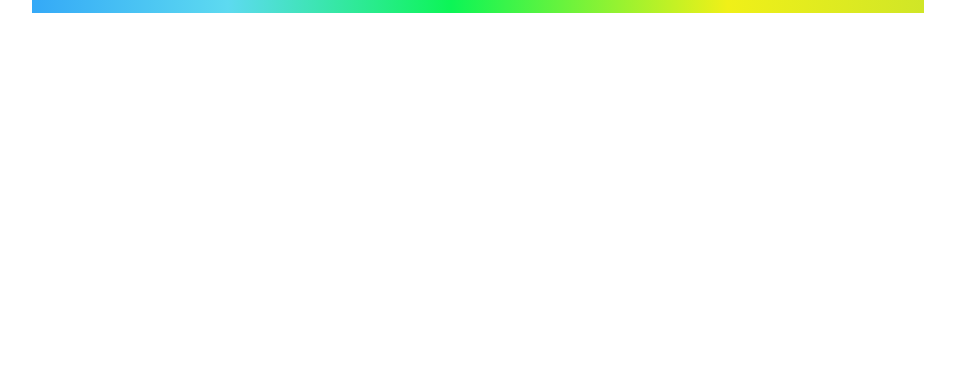
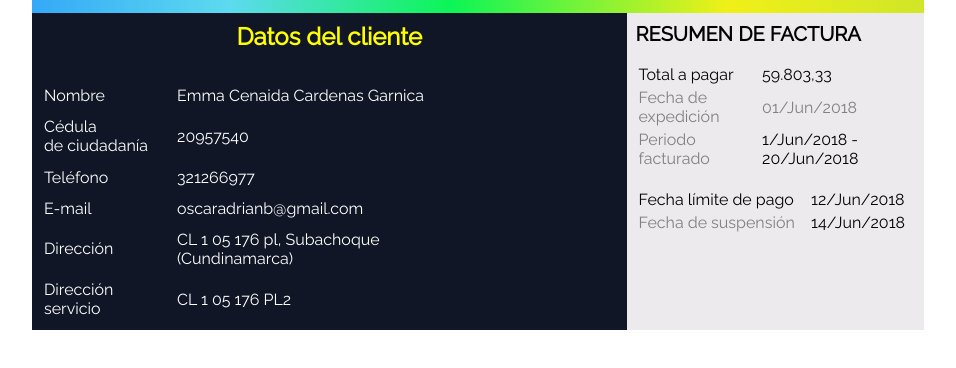
Before and after one commit to D4v1d98Ru1z/Facturacion, a plain HTML site: page index.html in a window 1280 px wide. Shown: the part 136-504 px from the top of the page, without its empty margins (162-1118 px from the left). Drawn offline with Linux system fonts and the light colour scheme.

Commit message:
Main zone almost completed

```diff
--- a/css/style.scss
+++ b/css/style.scss
@@ -63,7 +63,7 @@
             }
         }
     }
-    #main {
+    .barramain {
         height: 16px;
         background: rgba(52, 169, 247, 1);
         background: -moz-linear-gradient(left, rgba(52, 169, 247, 1) 0%, rgba(93, 218, 240, 1) 22%, rgba(12, 245, 86, 1) 47%, rgba(240, 240, 24, 1) 78%, rgba(208, 230, 39, 1) 100%);
@@ -74,4 +74,47 @@
         background: linear-gradient(to right, rgba(52, 169, 247, 1) 0%, rgba(93, 218, 240, 1) 22%, rgba(12, 245, 86, 1) 47%, rgba(240, 240, 24, 1) 78%, rgba(208, 230, 39, 1) 100%);
         filter: progid:DXImageTransform.Microsoft.gradient( startColorstr='#34a9f7', endColorstr='#d0e627', GradientType=1);
     }
+    .contenidomain {
+        display: flex;
+        .datoscliente {
+            width: 66.66%;
+            background: #101626;
+            color: white;
+            font-family: 'Raleway';
+            padding: 1%;
+            h2 {
+                text-align: center;
+                color: yellow;
+                margin-bottom: 1em;
+            }
+            table{
+                tr{
+                    td{
+                        padding-top: 2%;
+                        padding-right: 1%;
+                    }
+                }
+            }
+        }
+        .resumen{
+            width: 33.34%;
+            background: #eceaed;
+            font-family: 'Raleway';
+            padding: 1%;
+            h2{
+                font-size: 1.25em;
+                margin-bottom: 0.5em;
+            }
+            .limite, .total{
+                margin-top: 1em;
+                width: 100%;
+                td{
+                padding-right: 1%;
+                }
+                .gris{
+                    color: grey;
+                }
+            }
+        }
+    }
 }
--- a/index.html
+++ b/index.html
@@ -22,13 +22,9 @@
                     <h1>FACTURA DE VENTA No GOWF 5916</h1>
                     <p>
                         RESOLUCIÓN DE FACTURACIÓN: 8762006717543 DE 01/02/2018
-                        <br>
-                        RANGO AUTORIZADO: GOWF 5001 AL GOWF 10000 295 2302
-                        <br>
-                        Calle 25B # 69C - 80 Lobby 107 H. Sheraton
-                        <br>
-                        Bogotá D.C (Bogotá)
-                        Nela S.A.S goWIFI NIT: 900176162-S
+                        <br> RANGO AUTORIZADO: GOWF 5001 AL GOWF 10000 295 2302
+                        <br> Calle 25B # 69C - 80 Lobby 107 H. Sheraton
+                        <br> Bogotá D.C (Bogotá) Nela S.A.S goWIFI NIT: 900176162-S
                     </p>
                 </div>
                 <div class="pago">
@@ -40,8 +36,65 @@
                 </div>
             </nav>
         </header>
-        <div id="main">
-
+        <div class="barramain">
+        </div>
+        <div class="contenidomain">
+            <div class="datoscliente">
+                <h2>Datos del cliente</h2>
+                <table>
+                    <tr>
+                        <td>Nombre</td>
+                        <td>Emma Cenaida Cardenas Garnica</td>
+                    </tr>
+                    <tr>
+                        <td>Cédula <br> de ciudadanía</td>
+                        <td>20957540</td>
+                    </tr>
+                    <tr>
+                        <td>Teléfono</td>
+                        <td>321266977</td>
+                    </tr>
+                    <tr>
+                        <td>E-mail</td>
+                        <td>oscaradrianb@gmail.com</td>
+                    </tr>
+                    <tr>
+                        <td>Dirección</td>
+                        <td>CL 1 05 176 pl, Subachoque (Cundinamarca)</td>
+                    </tr>
+                    <tr>
+                        <td>Dirección servicio</td>
+                        <td>CL 1 05 176 PL2</td>
+                    </tr>
+                </table>
+            </div>
+            <div class="resumen">
+                <h2>RESUMEN DE FACTURA</h2>
+                <table class="total">
+                    <tr>
+                        <td>Total a pagar</td>
+                        <td>59.803,33</td>
+                    </tr>
+                    <tr>
+                        <td class = "gris">Fecha de expedición</td>
+                        <td class="gris">01/Jun/2018</td>
+                    </tr>
+                    <tr>
+                        <td class="gris">Periodo facturado</td>
+                        <td>1/Jun/2018 - 20/Jun/2018</td>
+                    </tr>
+                </table>
+                <table class="limite">
+                    <tr>
+                        <td>Fecha límite de pago</td>
+                        <td>12/Jun/2018</td>
+                    </tr>
+                    <tr>
+                        <td class="gris">Fecha de suspensión</td>
+                        <td>14/Jun/2018</td>
+                    </tr>
+                </table>
+            </div>
         </div>
     </div>
 </body>
```
Also changed, not shown: css/style.css, 1 other file.
